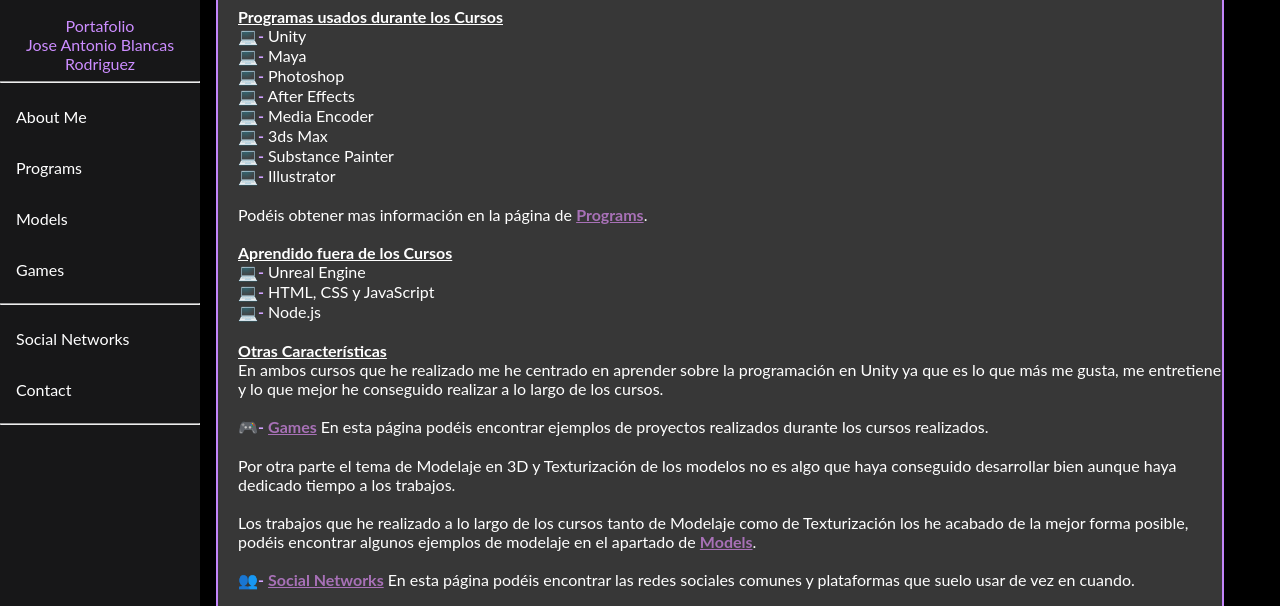
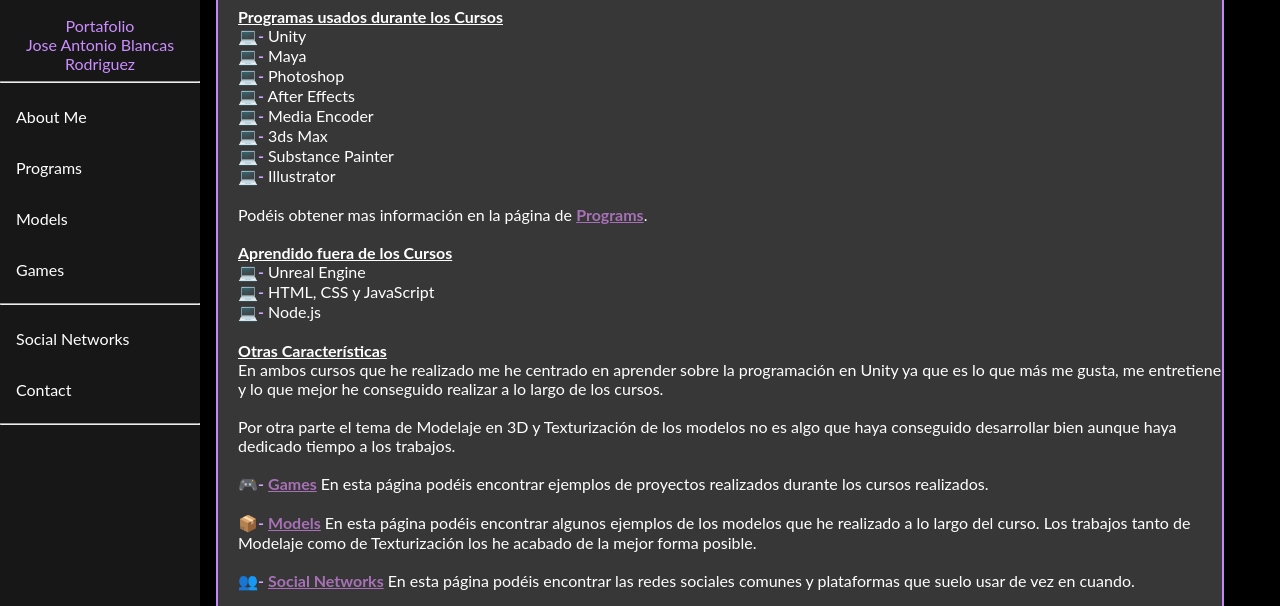
Before and after one commit to jafcipBots/Portafolio-JoseAntonioBlancasRodriguez, a plain HTML site: page index.html in a window 1280 px wide. Shown: the part 175-781 px from the top of the page. Drawn offline with Linux system fonts and the light colour scheme.

Commit message:
Add files via upload

```diff
--- a/index.html
+++ b/index.html
@@ -85,13 +85,13 @@
                                     En ambos cursos que he realizado me he centrado en aprender sobre la programación en Unity ya que es lo que más me gusta, me entretiene y lo que mejor he conseguido realizar a lo largo de los cursos.
                                     <br>
                                     <br>
+                                    Por otra parte el tema de Modelaje en 3D y Texturización de los modelos no es algo que haya conseguido desarrollar bien aunque haya dedicado tiempo a los trabajos.
+                                    <br>
+                                    <br>
                                     🎮<span id="flecha"><b>-</b></span> <a href="pages/games.html"><b>Games</b></a> En esta página podéis encontrar ejemplos de proyectos realizados durante los cursos realizados.
                                     <br>
                                     <br>
-                                    Por otra parte el tema de Modelaje en 3D y Texturización de los modelos no es algo que haya conseguido desarrollar bien aunque haya dedicado tiempo a los trabajos.
-                                    <br>
-                                    <br>
-                                    Los trabajos que he realizado a lo largo de los cursos tanto de Modelaje como de Texturización los he acabado de la mejor forma posible, podéis encontrar algunos ejemplos de modelaje en el apartado de <a href="pages/models.html"><b>Models</b></a>.
+                                    📦<span id="flecha"><b>-</b></span> <a href="pages/models.html"><b>Models</b></a> En esta página podéis encontrar algunos ejemplos de los modelos que he realizado a lo largo del curso. Los trabajos tanto de Modelaje como de Texturización los he acabado de la mejor forma posible.
                                     <br>
                                     <br>
                                     👥<span id="flecha"><b>-</b></span> <a href="pages/socialNetworks.html"><b>Social Networks</b></a> En esta página podéis encontrar las redes sociales comunes y plataformas que suelo usar de vez en cuando.
```
